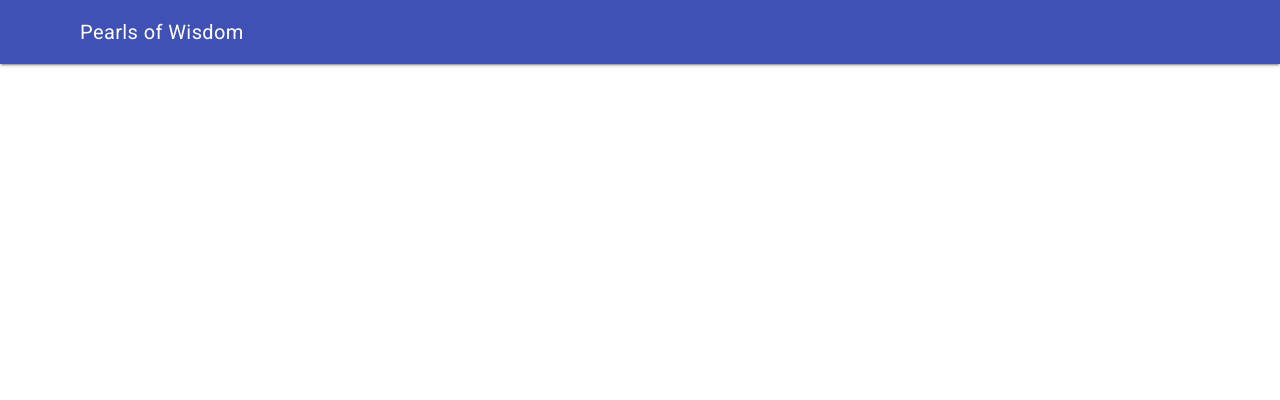
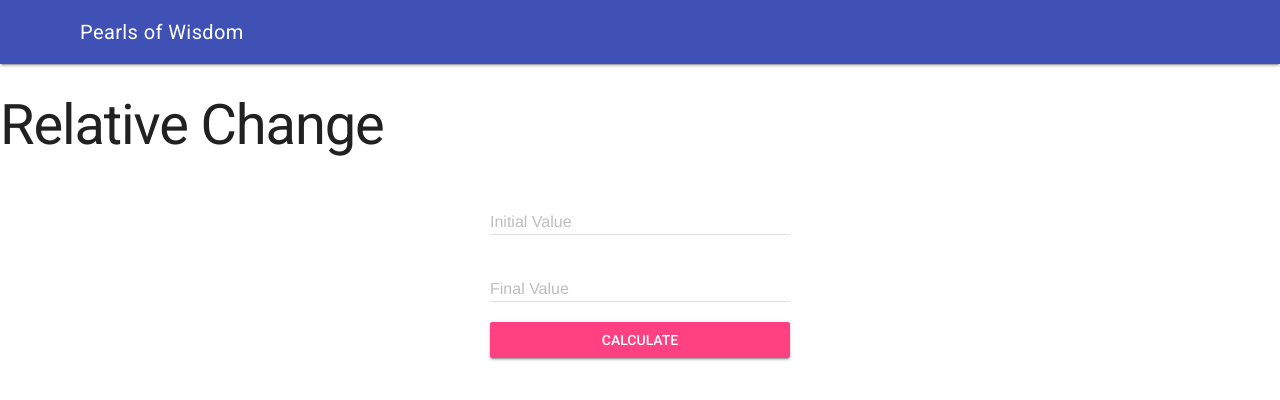
Before and after one commit to llewellyncollins/pow, a Vue app: page /gynaecology-relative-change in a window 1280 px wide. Shown: the top 400 px of the page. Built offline with nearby package versions, Linux system fonts and the light colour scheme.

Commit message:
feat(relativechangecalculator): add relative change calculator component

```diff
--- a/src/components/BaseNav.models.ts
+++ b/src/components/BaseNav.models.ts
@@ -31,7 +31,7 @@ export const PAGES: IPage[] = [
       },
       {
         text: "% Change Calculator",
-        url: "gynaecology-calculator",
+        url: "gynaecology-relative-change",
       },
     ],
   },
--- a/src/components/BaseNav.vue
+++ b/src/components/BaseNav.vue
@@ -1,6 +1,7 @@
 <script lang="ts">
 import { computed, defineComponent, ref } from "@vue/runtime-core";
 import { IPage, PAGES } from "./BaseNav.models";
+import router from "../router/";
 
 export default defineComponent({
   name: "BaseNav",
@@ -12,6 +13,7 @@ export default defineComponent({
     const onSelect = (index: number) => {
       const nextItem = currentList.value[index];
       if (nextItem?.url) {
+        router.push({ path: nextItem.url });
         console.log(`navigate to ${nextItem.url}`);
       } else if (nextItem.children) {
         navStack.value.push(index);
--- /dev/null
+++ b/src/components/RelativeChangeCalculator.vue
@@ -0,0 +1,85 @@
+<script lang="ts">
+import { defineComponent, ref } from "@vue/runtime-core";
+
+export default defineComponent({
+  name: "RelativeChangeCalculator",
+  setup() {
+    const initialValueRef = ref<HTMLInputElement>();
+    const finalValueRef = ref<HTMLInputElement>();
+    const changeValue = ref<number | null>(null);
+
+    const onSubmit = () => {
+      if (!(finalValueRef.value?.value && initialValueRef.value?.value)) {
+        return;
+      }
+
+      const finalValue = parseInt(finalValueRef.value?.value, 10);
+      const initialValue = parseInt(initialValueRef.value?.value, 10);
+
+      changeValue.value = ((finalValue - initialValue) / initialValue) * 100;
+    };
+
+    return { changeValue, initialValueRef, finalValueRef, onSubmit };
+  },
+});
+</script>
+
+<template>
+  <h1>Relative Change</h1>
+
+  <form @submit.prevent="onSubmit" :class="$style.form">
+    <div class="mdl-textfield mdl-js-textfield mdl-textfield--floating-label">
+      <input
+        class="mdl-textfield__input"
+        type="text"
+        pattern="-?[0-9]*(\.[0-9]+)?"
+        id="initialValue"
+        ref="initialValueRef"
+      />
+      <label class="mdl-textfield__label" for="initialValue"
+        >Initial Value</label
+      >
+      <span class="mdl-textfield__error">Input is not a number!</span>
+    </div>
+    <div class="mdl-textfield mdl-js-textfield mdl-textfield--floating-label">
+      <input
+        class="mdl-textfield__input"
+        type="text"
+        pattern="-?[0-9]*(\.[0-9]+)?"
+        id="finalValue"
+        ref="finalValueRef"
+      />
+      <label class="mdl-textfield__label" for="finalValue">Final Value</label>
+      <span class="mdl-textfield__error">Input is not a number!</span>
+    </div>
+
+    <button
+      type="submit"
+      class="mdl-button mdl-js-button mdl-button--raised mdl-button--accent"
+    >
+      Calculate
+    </button>
+  </form>
+
+  <p v-if="changeValue !== null" :class="$style.result">
+    The relative change is {{ changeValue }}%
+  </p>
+</template>
+
+<style lang="scss" module>
+.form {
+  display: flex;
+  flex-direction: column;
+  align-items: center;
+
+  button {
+    width: 300px;
+  }
+}
+
+.result {
+  font-size: 24px;
+  text-align: center;
+  padding: 20px 0;
+}
+</style>
--- a/src/router/index.ts
+++ b/src/router/index.ts
@@ -1,6 +1,13 @@
 import { createRouter, createWebHistory, RouteRecordRaw } from "vue-router";
+import RelativeChangeCalculator from "../components/RelativeChangeCalculator.vue";
 
-const routes: Array<RouteRecordRaw> = [];
+const routes: Array<RouteRecordRaw> = [
+  {
+    path: "/gynaecology-relative-change",
+    name: "RelativeChangeCalculator",
+    component: RelativeChangeCalculator,
+  },
+];
 
 const router = createRouter({
   history: createWebHistory(process.env.BASE_URL),
```
